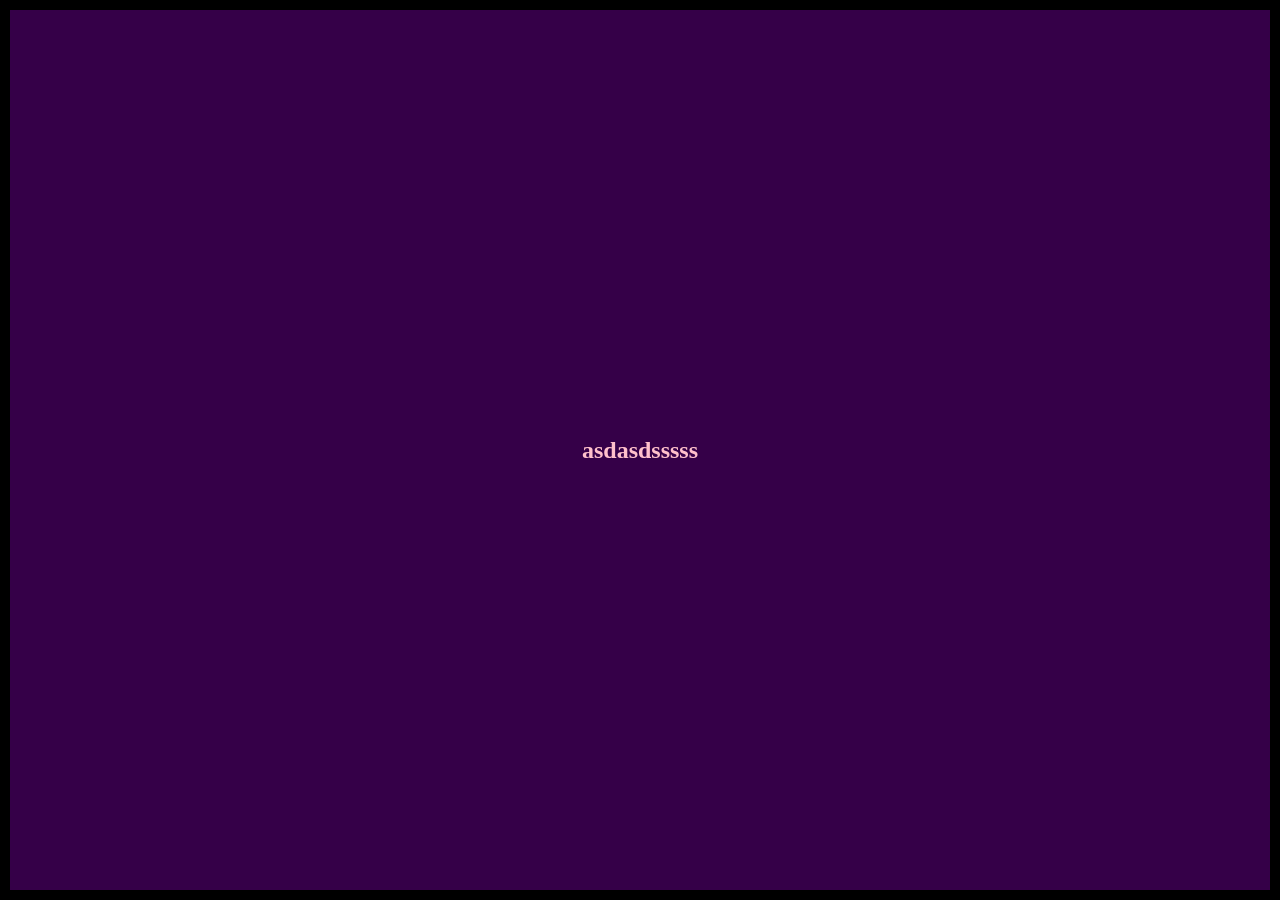
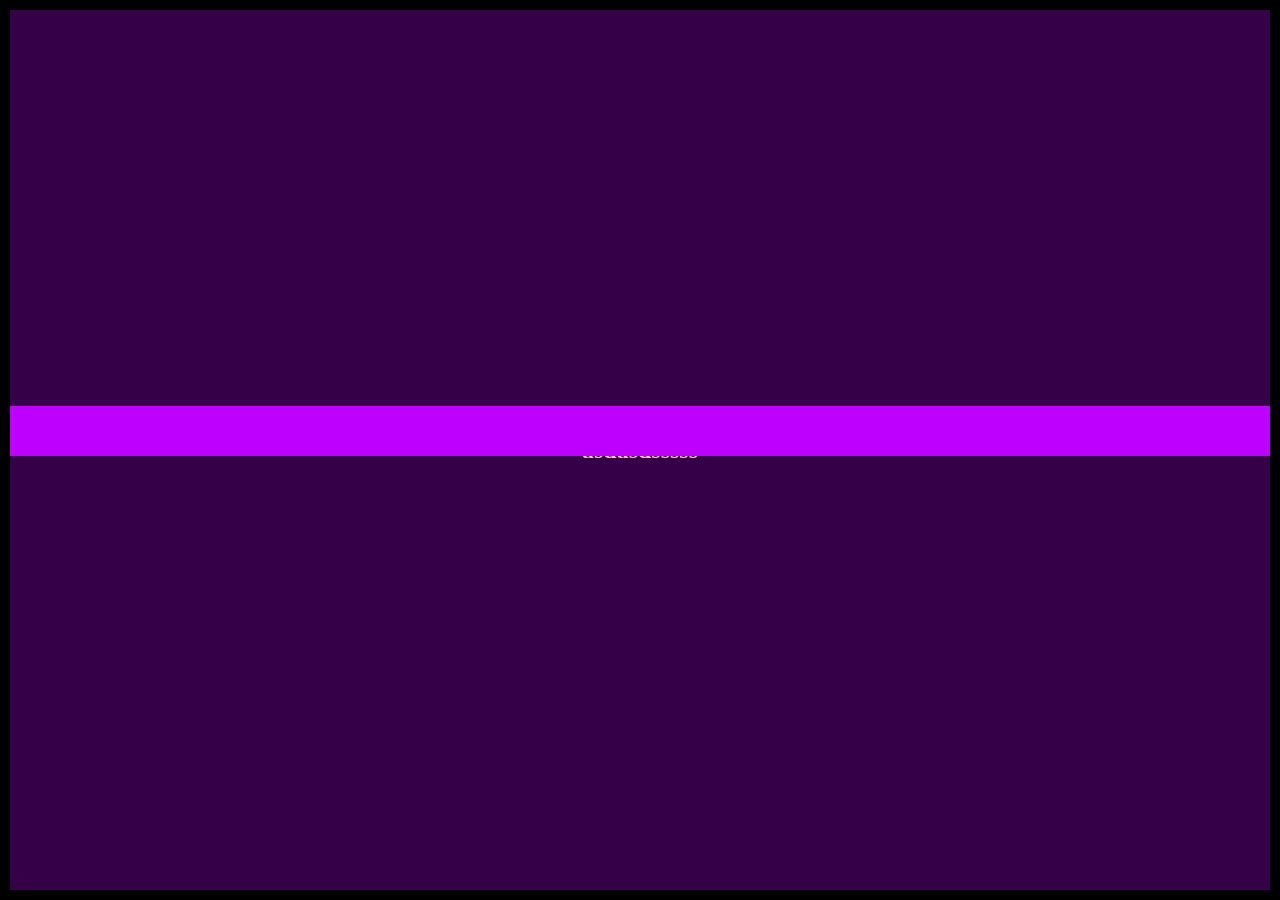
Before and after one commit to sorenbjersen/progress-bar, a plain HTML site: page index.html in a window 1280 px wide. Drawn offline with Linux system fonts and the light colour scheme.

Commit message:
Update styles.css

```diff
--- a/styles.css
+++ b/styles.css
@@ -15,6 +15,15 @@ section
 	background: #350048;
 
 }
+section::before
+{
+	content: '';
+	position: absolute;
+	top: 45%; /* de arriba abajo */
+	width: 100%;
+	height: 50px;
+	background: #bd00ff;
+}
 section h2
 {
 	color:pink;
```
